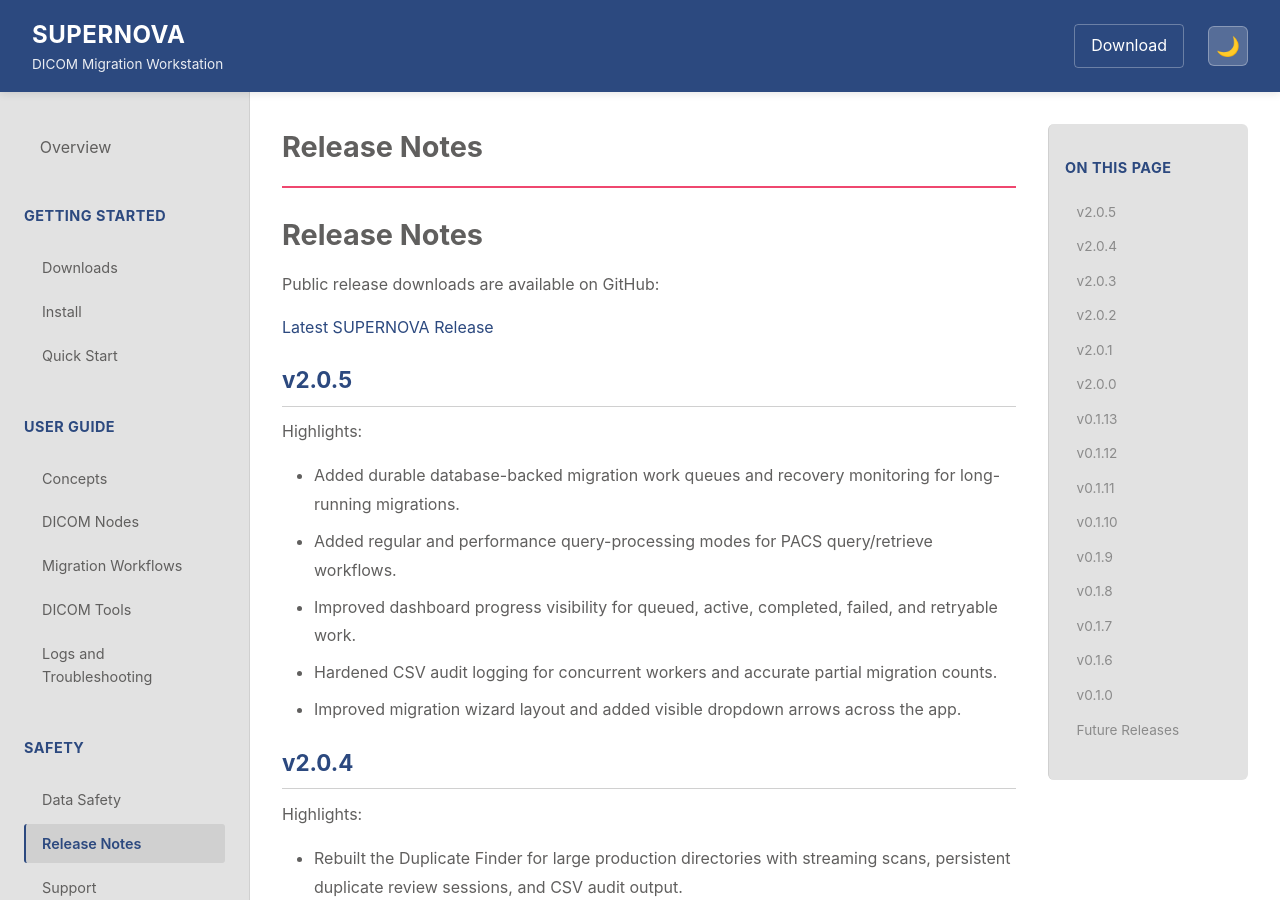
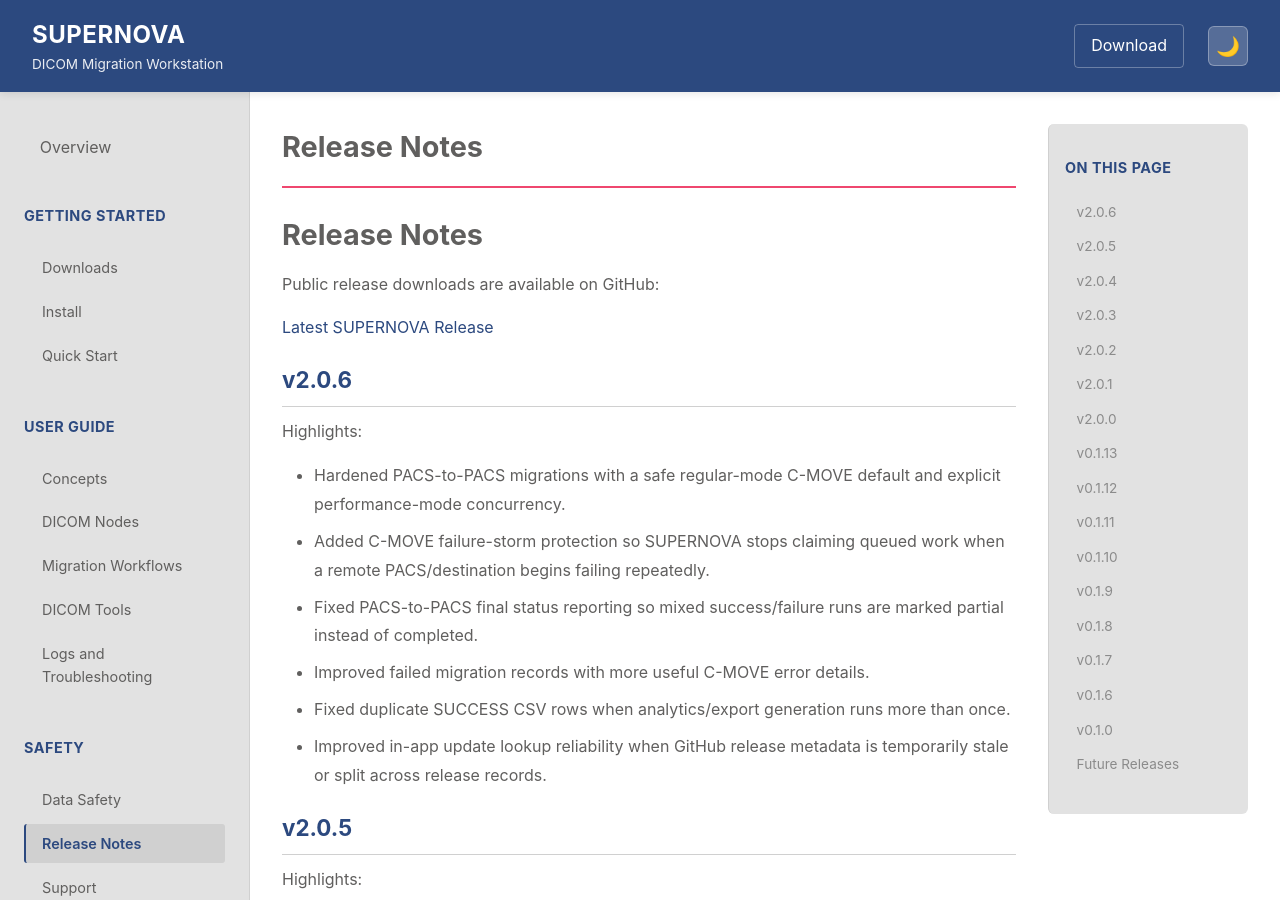
Before and after one commit to JayDubb85/SUPERNOVA-Releases, a Jekyll site: the page built from docs/release-notes.md, in a window 1280 px wide and 900 px high. Built offline with Jekyll 4.4.1, drawn with Linux system fonts in a browser that asks for light colours.

Commit message:
Update public documentation

```diff
--- a/docs/release-notes.md
+++ b/docs/release-notes.md
@@ -9,6 +9,17 @@ description: SUPERNOVA public release notes
 Public release downloads are available on GitHub:
 
 [Latest SUPERNOVA Release](https://github.com/JayDubb85/SUPERNOVA-Releases/releases/latest)
+
+## v2.0.6
+
+Highlights:
+
+- Hardened PACS-to-PACS migrations with a safe regular-mode C-MOVE default and explicit performance-mode concurrency.
+- Added C-MOVE failure-storm protection so SUPERNOVA stops claiming queued work when a remote PACS/destination begins failing repeatedly.
+- Fixed PACS-to-PACS final status reporting so mixed success/failure runs are marked partial instead of completed.
+- Improved failed migration records with more useful C-MOVE error details.
+- Fixed duplicate SUCCESS CSV rows when analytics/export generation runs more than once.
+- Improved in-app update lookup reliability when GitHub release metadata is temporarily stale or split across release records.
 
 ## v2.0.5
 
```
